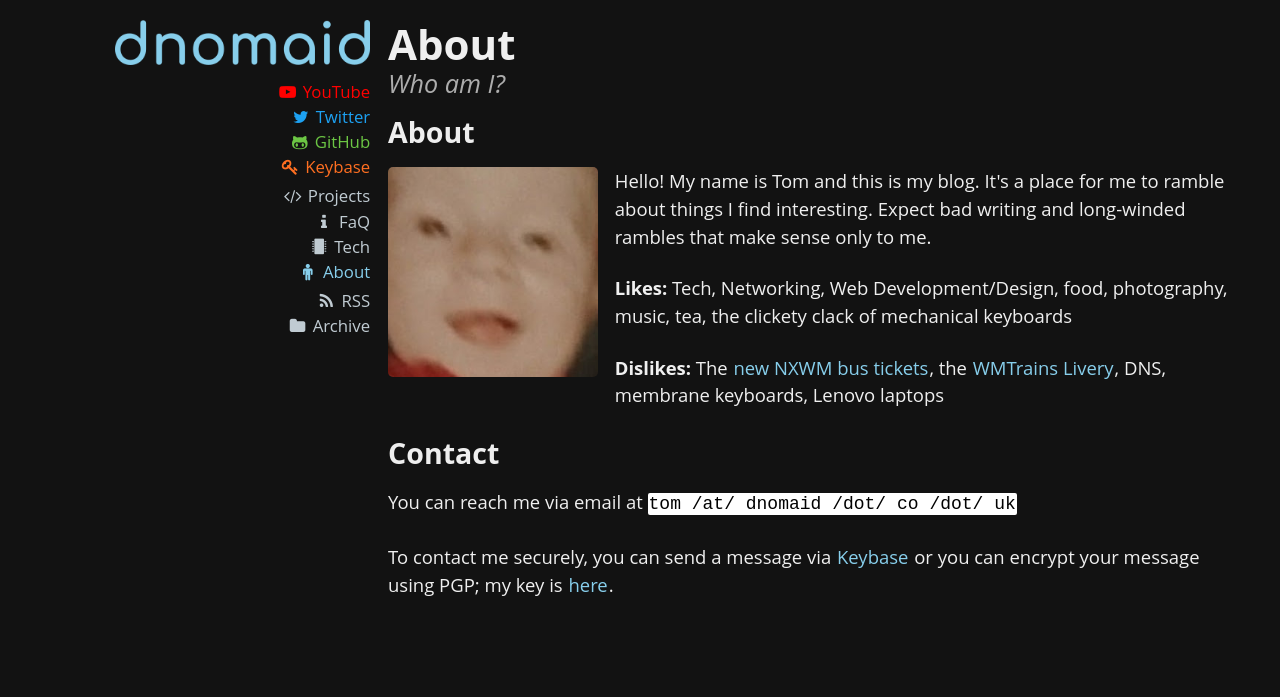
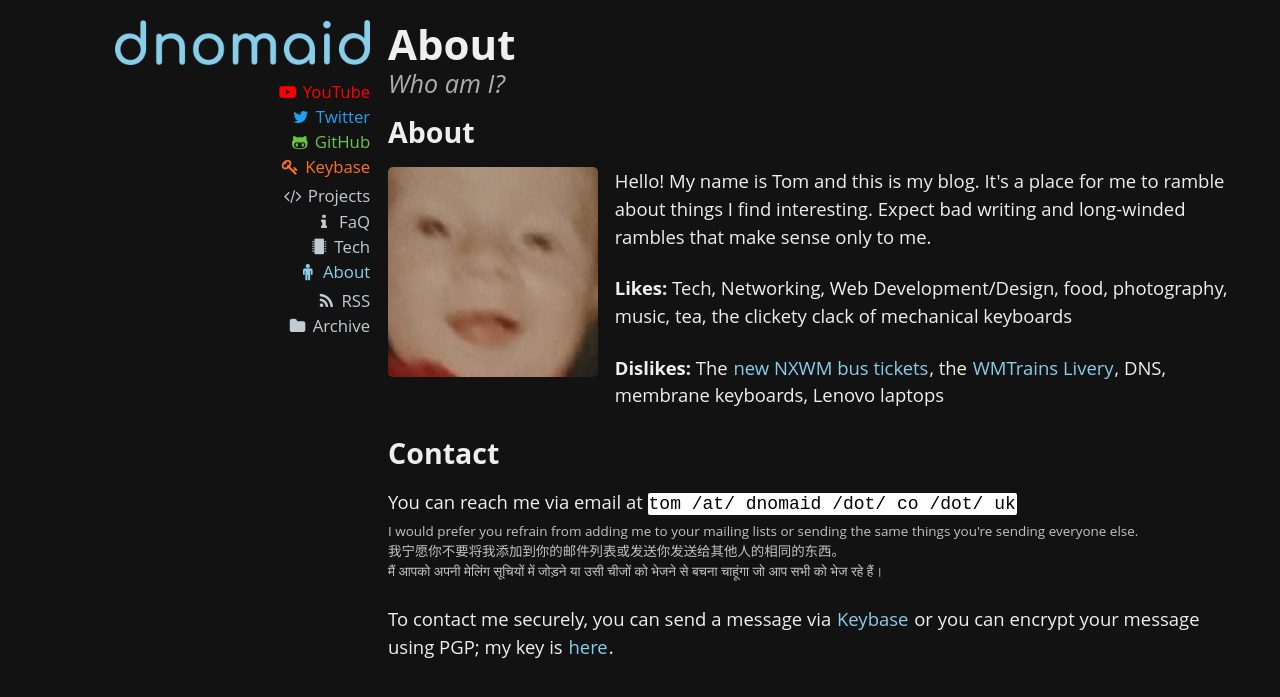
Before and after one commit to tomfishemoji/tomfishemoji.github.io, a Jekyll site: the page built from about.html, in a window 1280 px wide. Shown: the top 697 px of the page. Built offline with Jekyll 4.4.1, drawn with Linux system fonts in a browser that asks for light colours.

Commit message:
Add disclaimers to contact page

```diff
--- a/about.html
+++ b/about.html
@@ -16,5 +16,6 @@ stylecsp: "'unsafe-inline'"
 <p><b>Dislikes:</b> The <a href="https://www.reddit.com/r/brum/comments/7tfwtq/not_a_fan_of_the_new_bus_ticket/" target="_blank">new NXWM bus tickets</a>, the <a href="https://commons.wikimedia.org/wiki/File:172339_at_Birmingham_Moor_Street.jpg" target="_blank">WMTrains Livery</a>, DNS, membrane keyboards, Lenovo laptops</p>
 
 <h2>Contact</h2>
-<p>You can reach me via email at <span style="font-family: monospace; font-size: 1.2em;" class="invert">tom /at/ dnomaid /dot/ co /dot/ uk</span></p>
+<p style="margin-bottom: 2px;">You can reach me via email at <span style="font-family: monospace; font-size: 1.2em;" class="invert">tom /at/ dnomaid /dot/ co /dot/ uk</span></p>
+<p style="font-size: 0.8em; opacity: 0.8; margin-top: 2px;">I would prefer you refrain from adding me to your mailing lists or sending the same things you're sending everyone else.<br>我宁愿你不要将我添加到你的邮件列表或发送你发送给其他人的相同的东西。<br>मैं आपको अपनी मेलिंग सूचियों में जोड़ने या उसी चीजों को भेजने से बचना चाहूंगा जो आप सभी को भेज रहे हैं।</p>
 <p>To contact me securely, you can send a message via <a href="https://keybase.io/dnomaid">Keybase</a> or you can encrypt your message using PGP; my key is <a href="https://keybase.io/dnomaid/pgp_keys.asc">here</a>.</p>
```
